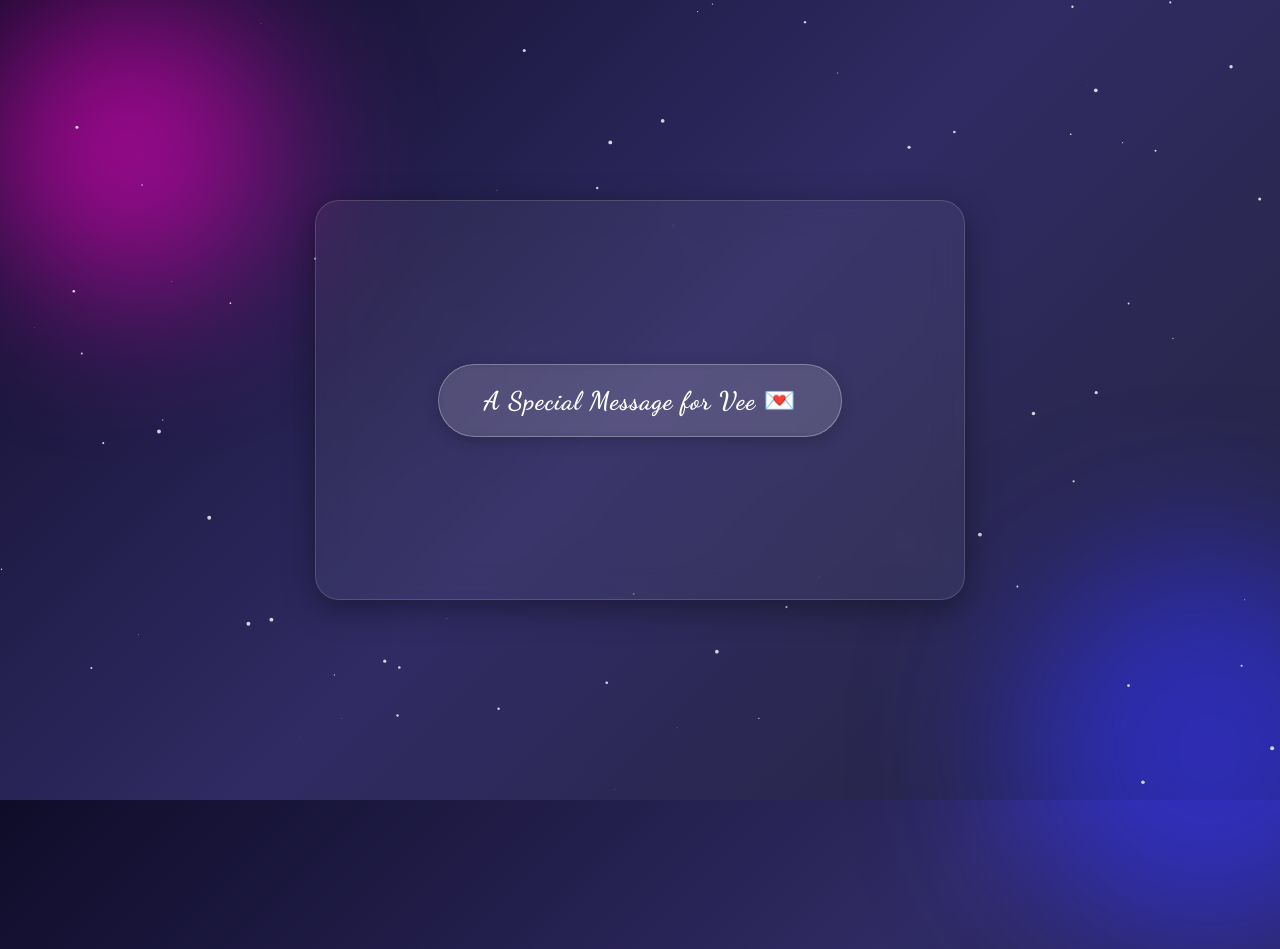
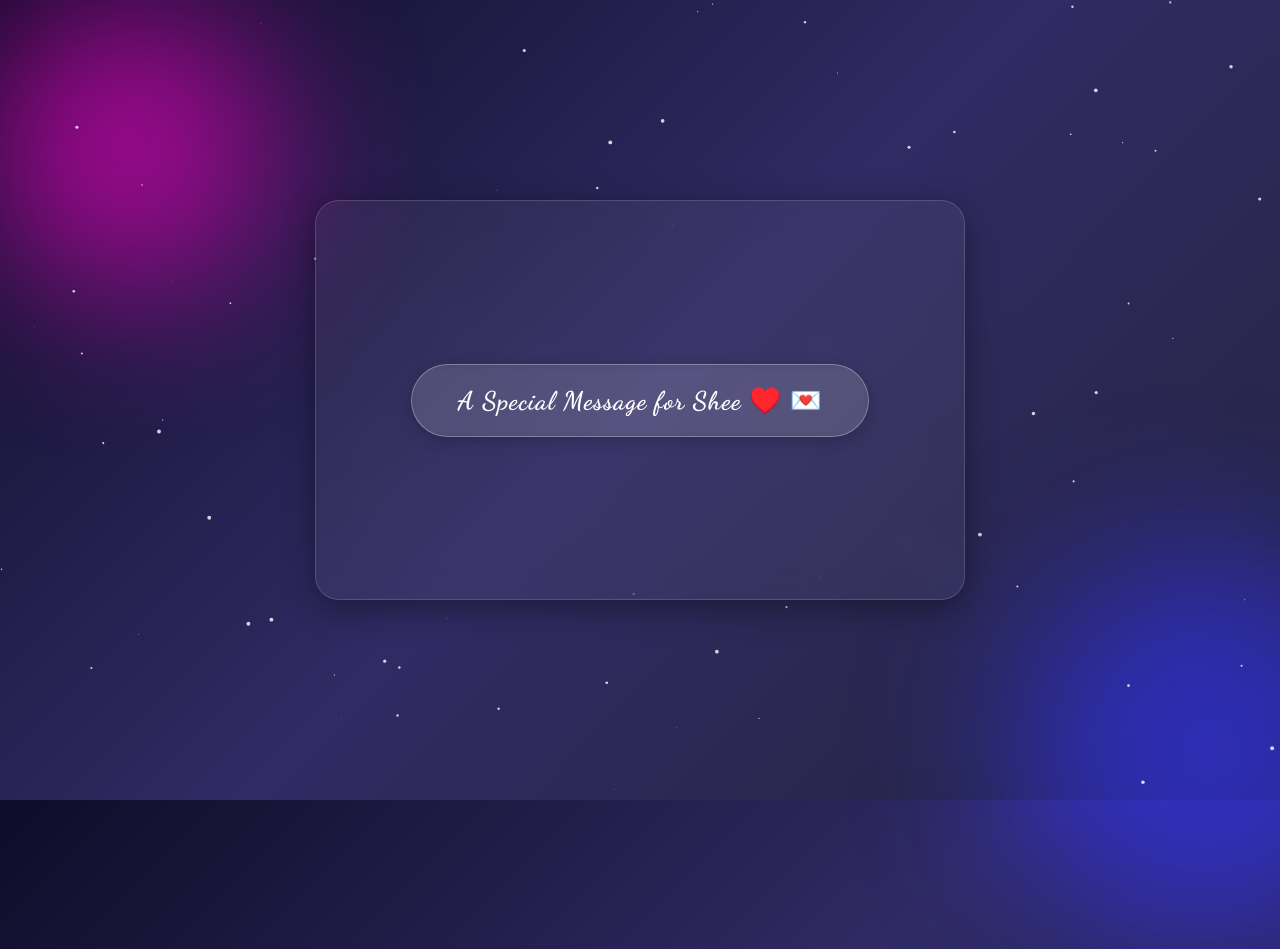
Before and after one commit to sph3233382025-sketch/Zahra, a Flask app: page / in a window 1280 px wide; the page is wider, and only the part inside the window is pictured. Run offline with Flask 3, Linux system fonts and the light colour scheme.

Commit message:
Update index.html

```diff
--- a/templates/index.html
+++ b/templates/index.html
@@ -3,7 +3,7 @@
 <head>
     <meta charset="UTF-8">
     <meta name="viewport" content="width=device-width, initial-scale=1.0">
-    <title>For Vee ✨</title>
+    <title>For Shee ♥️</title>
     <link href="https://fonts.googleapis.com/css2?family=Dancing+Script:wght@700&family=Poppins:wght@300;500;700&display=swap" rel="stylesheet">
     <style>
         /* --- Reset & Core --- */
@@ -180,7 +180,7 @@
     <canvas id="canvas"></canvas>
 
     <div class="glass-card">
-        <button id="open-btn">A Special Message for Vee 💌</button>
+        <button id="open-btn">A Special Message for Shee ♥️ 💌</button>
 
         <div id="message-area">
             <div id="text-container"></div>
@@ -192,19 +192,19 @@
         const messages = [
             "Hellow!, Birthday Girl 🌙",
             "I wanted to wish you in a very unique way. 💻✨",
-            "I was panic-Googling 'Best Gifts for Vee'...",
+            "I was panic-Googling 'Best Gifts for Shee ♥️'...",
             "But Google just said: 'She's already perfect, good luck buddy.' 🤷‍♂️😂",
             "So I thought about getting you a mirror...",
             "But that seemed dangerous...",
             "You might get lost staring at something so beautiful. 😉",
-            "Happy Birthday, <span class='highlight'>Lav</span>",
+            "Happy Birthday, <span class='highlight'>Shee</span>",
             "May  God bless your heart as much as you bless my life.",
             "Seriously, stop smiling at the screen, you're making me blush too.",
             "From yours truly,",
             "<span class='highlight'>Jeff</span>",
             "Okay... wacha niache jokes😂",
             "Happiest of Birthdays to the most amazing person I know! 🎉🎂",
-            "Vee I don’t know what you think you’re doing to me",
+            "Shee ♥️ I don’t know what you think you’re doing to me",
             " but every time I see ur text",
             "my whole mood just melts in the best way.",
             "You’ve got this gentle kind of magic that makes me smile and...",
@@ -221,7 +221,7 @@
             "and the....",
             "waah nimekua poet😂",
             "anyway...",
-            "Happy Birthday, Vee! 🎉🎂🎈",
+            "Happy Birthday, Shee ♥️! 🎉🎂🎈",
             "the end. ❤️"
         ];
 
```
